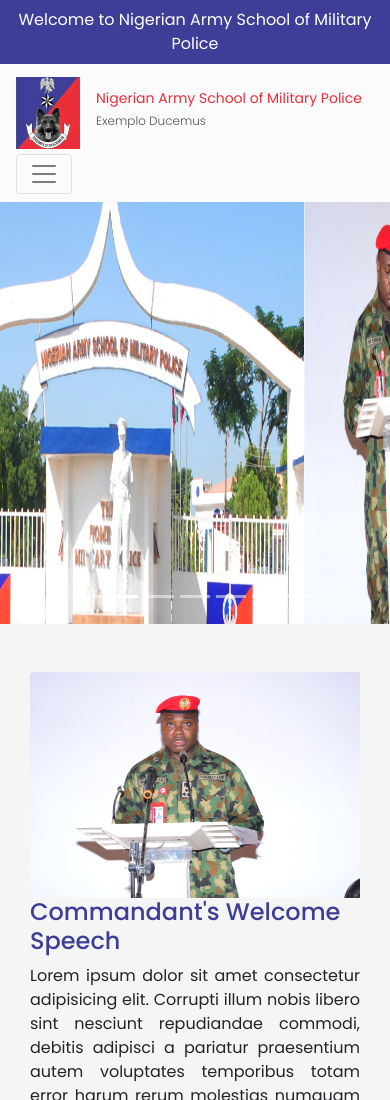
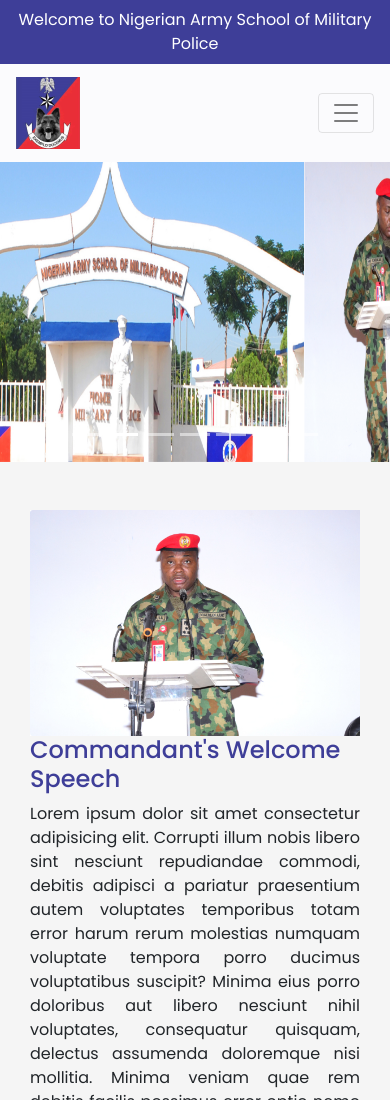
Before and after one commit to arokeaugustine/nasmp_frontend, a plain HTML site: page index.html in a window 390 px wide. Shown: the top 1100 px of the page. Drawn offline with nearby package versions, Linux system fonts and the light colour scheme.

Commit message:
update on home page

```diff
--- a/css/style.css
+++ b/css/style.css
@@ -98,12 +98,12 @@
         /* line-height: 18px; */
     }
     .logosecondtext{
-        font-weight: 300;
+        font-weight: 300px;
         font-size: 12px;
         /* line-height: 16px; */
     }
     .carousel img{
-        height: 50vh;
+        height: 300px;
         background-size: cover;
     }
     .speechsection{
--- a/index.html
+++ b/index.html
@@ -24,7 +24,7 @@
       <div class="d-flex">
         <a class="navbar-brand" href="#"><img src="./images/Logo image.png" alt="">
           </a>
-          <div class=" mr-0">
+          <div class=" mr-0 d-none d-sm-block">
             <p class="p-0 mb-0 mt-3 logofirsttext" >Nigerian Army School of Military Police</p>
             <p class="p-0 m-0 logosecondtext">Exemplo Ducemus</p>
           </div>
```
